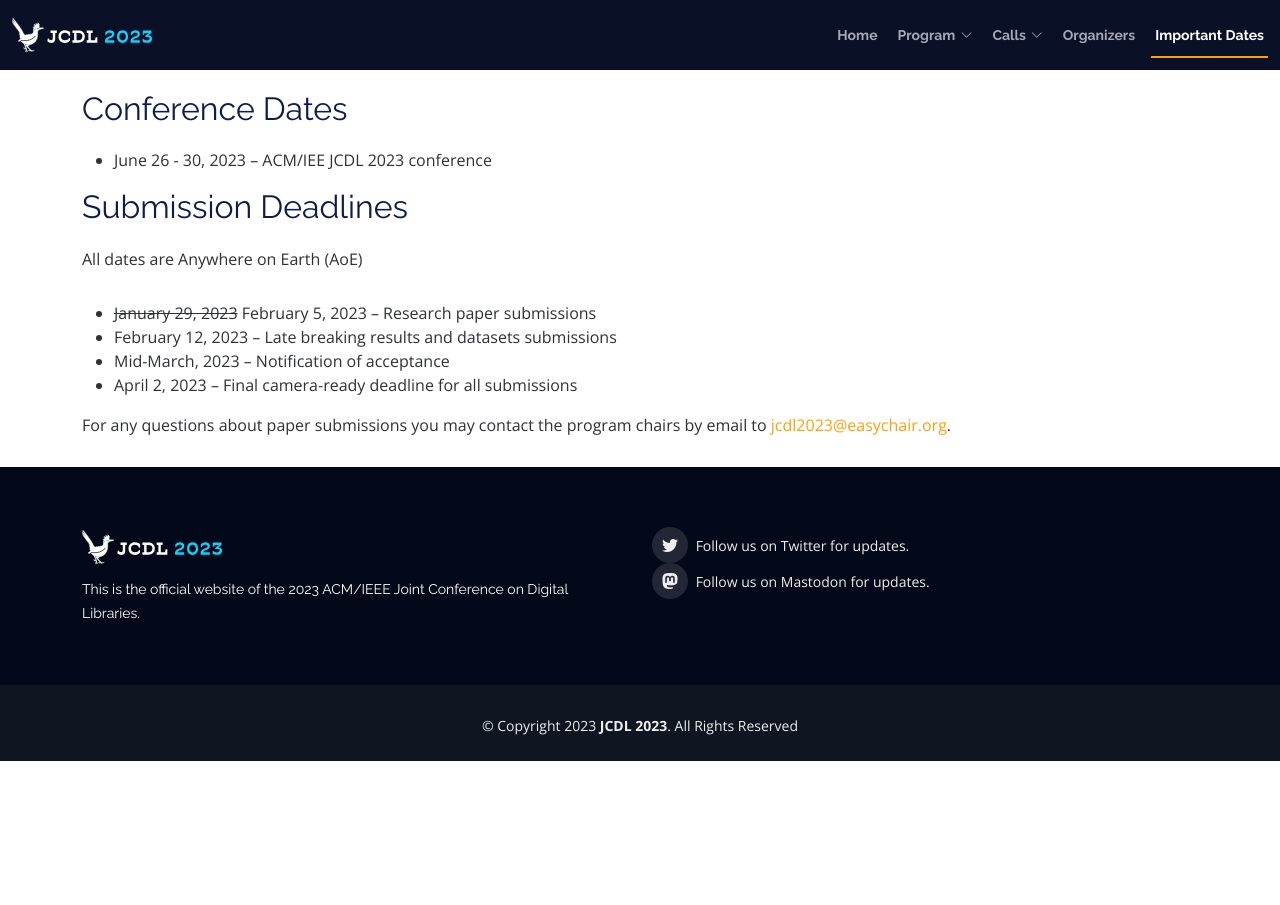
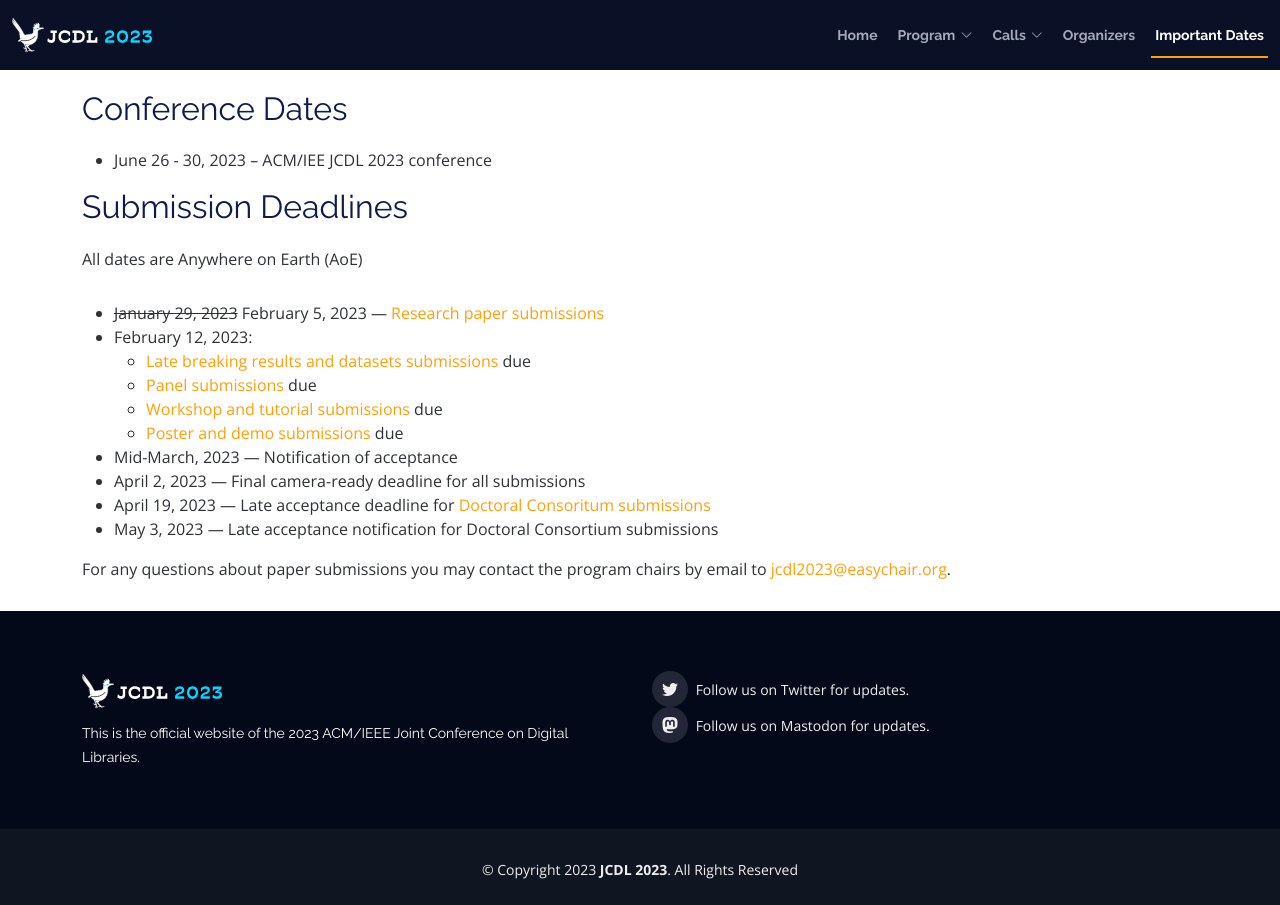
Before and after one commit to shawnmjones/JCDL2023-website-source, a Jekyll site: the page built from important-dates.html, in a window 1280 px wide. Built offline with Jekyll 4.4.1, drawn with Linux system fonts in a browser that asks for light colours.

Commit message:
Update important-dates.html

```diff
--- a/important-dates.html
+++ b/important-dates.html
@@ -37,10 +37,18 @@
     </p>
 
     <ul>
-    <li><strike>January 29, 2023</strike> February 5, 2023 &ndash; Research paper submissions</li>
-    <li>February 12, 2023 &ndash; Late breaking results and datasets submissions</li>
-    <li>Mid-March, 2023 &ndash; Notification of acceptance</li>
-    <li>April 2, 2023 &ndash; Final camera-ready deadline for all submissions</li>
+        <li><strike>January 29, 2023</strike> February 5, 2023 &mdash; <a href="https://2023.jcdl.org/calls/papers/#submission_deadlines">Research paper submissions</a></li>
+        <li>February 12, 2023:</li>
+            <ul>
+                <li><a href="https://2023.jcdl.org/calls/papers/#submission_deadlines">Late breaking results and datasets submissions</a> due</li>
+                <li><a href="https://2023.jcdl.org/calls/posters-demos/#submission_deadlines">Panel submissions</a> due</li>
+                <li><a href="https://2023.jcdl.org/calls/workshops-tutorials/#submission_deadlines">Workshop and tutorial submissions</a> due</li>
+                <li><a href="https://2023.jcdl.org/calls/posters-demos/">Poster and demo submissions</a> due</li>
+            </ul>
+        <li>Mid-March, 2023 &mdash; Notification of acceptance</li>
+        <li>April 2, 2023 &mdash; Final camera-ready deadline for all submissions</li>
+        <li>April 19, 2023 &mdash; Late acceptance deadline for <a href="https://2023.jcdl.org/calls/dc/#deadlines">Doctoral Consoritum submissions</a></li>
+        <li>May 3, 2023 &mdash; Late acceptance notification for Doctoral Consortium submissions</li>
     </ul>
 
     <p>
```
